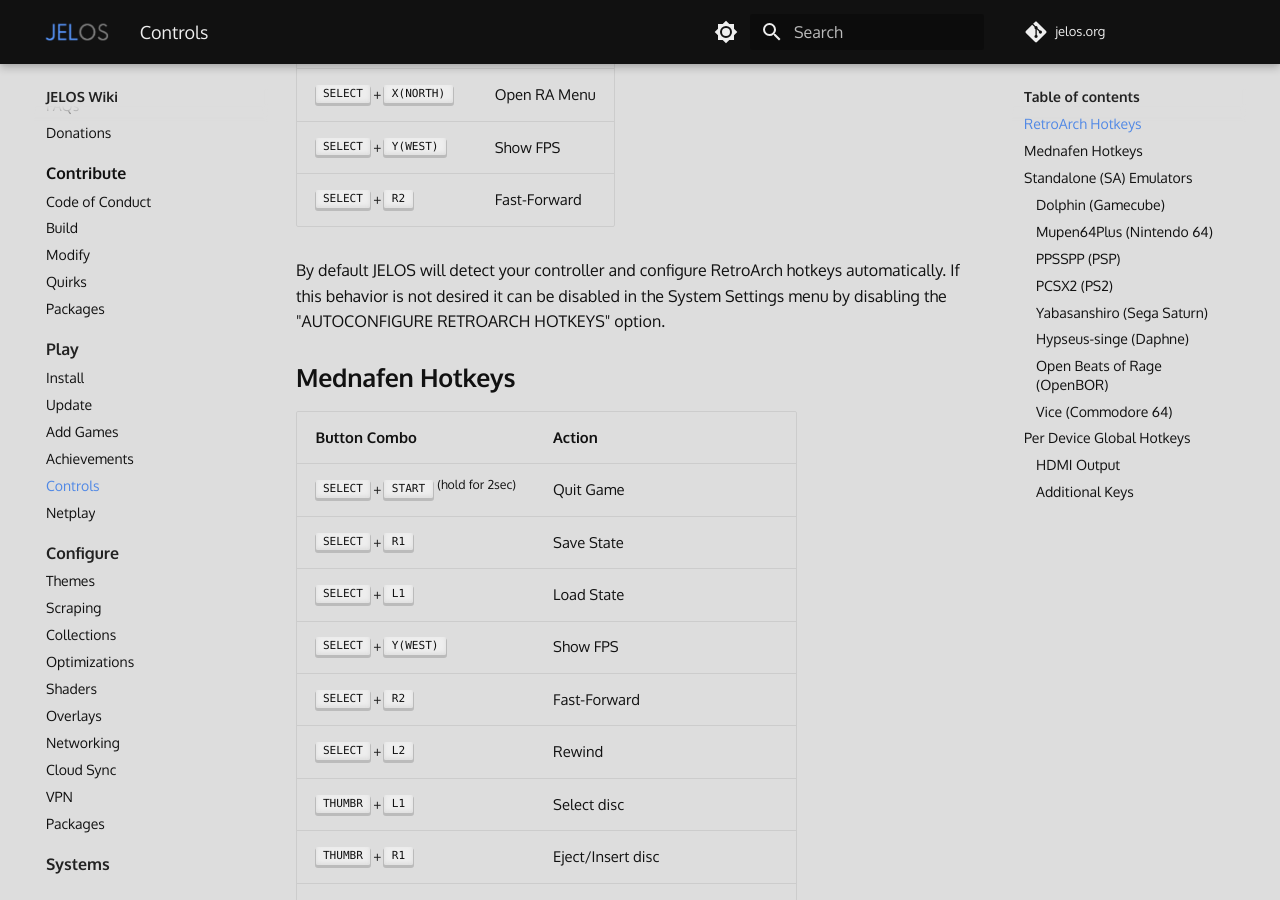
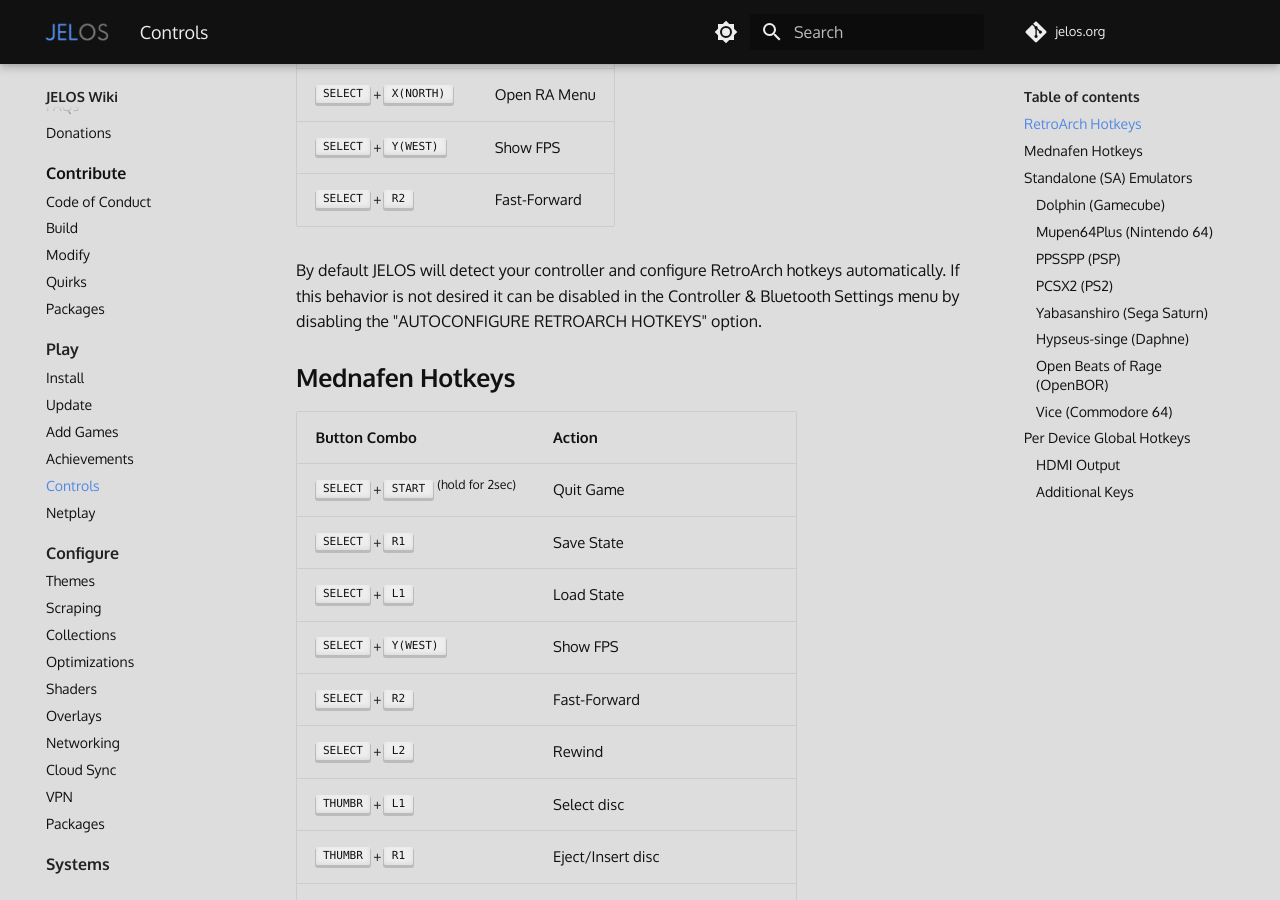
Before and after one commit to wbrawner/jelos.org, an MkDocs documentation site: the page built from docs/play/controls.md, in a window 1280 px wide and 900 px high, scrolled down 353 px. Built offline with MkDocs 1.6.1 and Material for MkDocs 9.7.7, drawn with Linux system fonts in a browser that asks for light colours; some web fonts are replaced; comment, search, counter and statistics services are not loaded.

Commit message:
Hotkey management moved to the controller menu.

```diff
--- a/docs/play/controls.md
+++ b/docs/play/controls.md
@@ -11,7 +11,7 @@
 | ++"SELECT"+"Y(WEST)"++ | Show FPS |
 | ++"SELECT"+"R2"++ | Fast-Forward |
 
-By default JELOS will detect your controller and configure RetroArch hotkeys automatically.  If this behavior is not desired it can be disabled in the System Settings menu by disabling the "AUTOCONFIGURE RETROARCH HOTKEYS" option.
+By default JELOS will detect your controller and configure RetroArch hotkeys automatically.  If this behavior is not desired it can be disabled in the Controller & Bluetooth Settings menu by disabling the "AUTOCONFIGURE RETROARCH HOTKEYS" option.
 
 ## Mednafen Hotkeys
 
```
